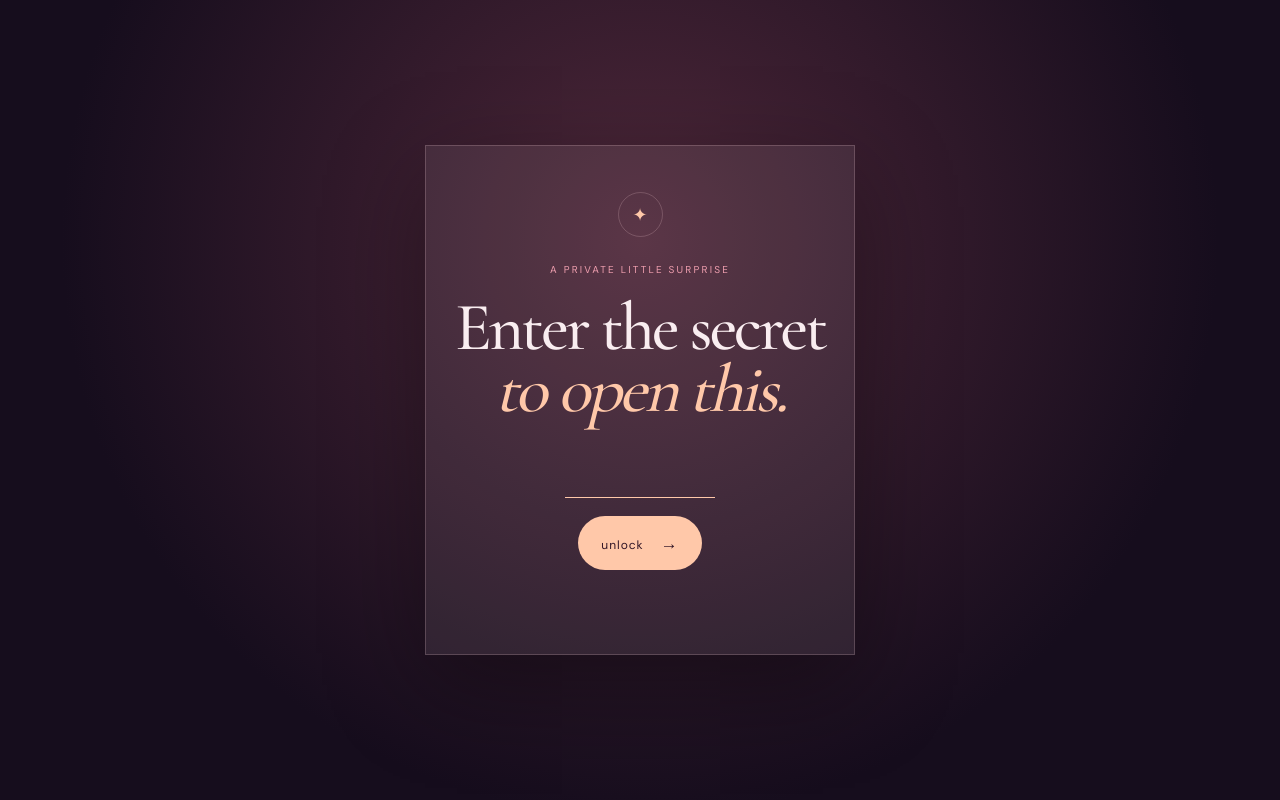
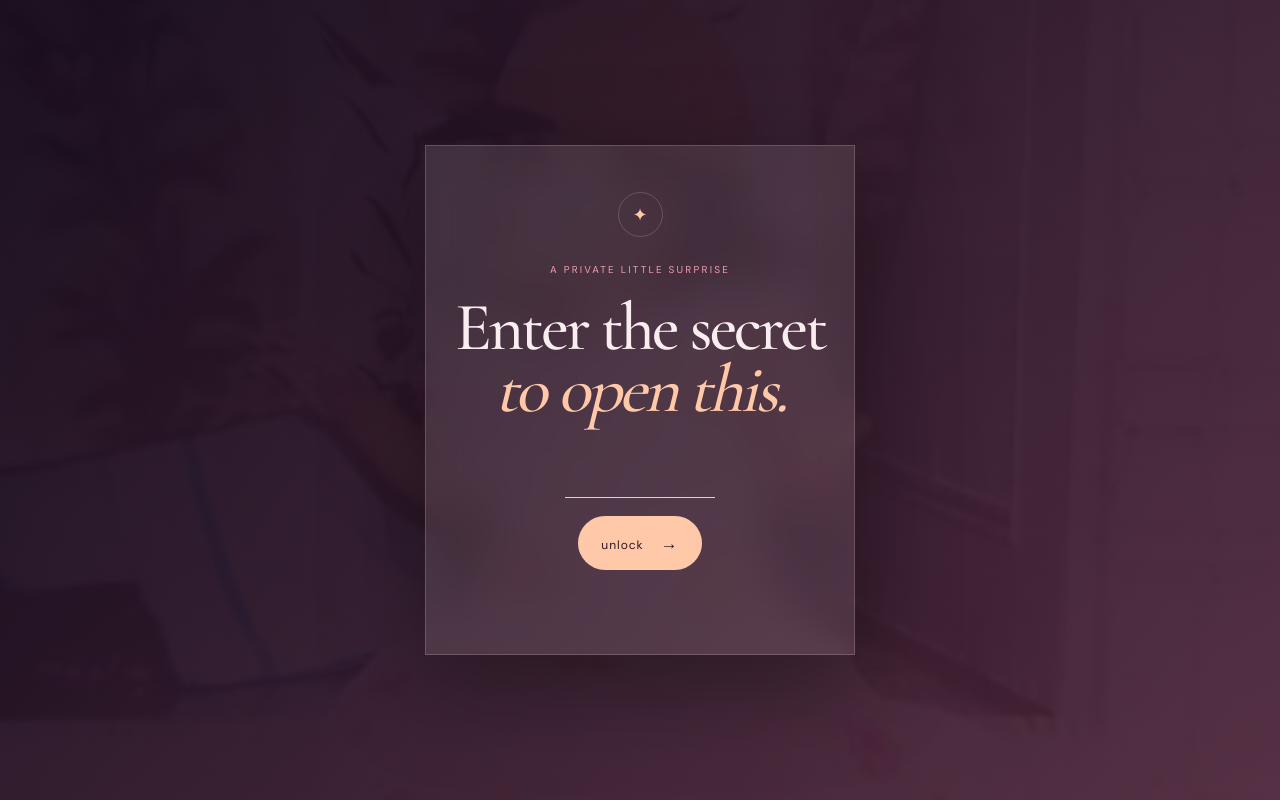
Before and after one commit to praga-del/for-nandhitha, a plain HTML site: page index.html in a window 1280 px wide. Shown: the top 800 px of the page. Drawn offline with nearby package versions, Linux system fonts and the light colour scheme.

Commit message:
Enhance magical entry and opening reveal

```diff
--- a/index.html
+++ b/index.html
@@ -17,7 +17,7 @@
       <div class="seal">✦</div>
       <p class="eyebrow">a private little surprise</p>
       <h2>Enter the secret<br><em>to open this.</em></h2>
-      <input id="passcode" class="passcode" inputmode="numeric" maxlength="4" autocomplete="off" aria-label="Passcode">
+      <input id="passcode" class="passcode" type="password" inputmode="numeric" maxlength="4" autocomplete="off" aria-label="Passcode">
       <button class="primary-btn" id="unlockButton">unlock <span>→</span></button>
       <p class="lock-error" id="lockError">That is not it, try again.</p>
     </div>
@@ -29,6 +29,7 @@
 
   <main>
     <section class="scene opening is-active" id="opening">
+      <div class="opening-image"><img src="assets/her-smile.jpg" alt="NANDHITHA smiling"></div>
       <div class="eyebrow">a little something, made only for you</div>
       <div class="seal">✦</div>
       <p class="kicker">For the girl who feels like home</p>
--- a/stylesheet.css
+++ b/stylesheet.css
@@ -7,7 +7,7 @@ body::before { content:''; position:fixed; inset:0; z-index:-3; background:radia
 .ambient { position:fixed; width:38vw; height:38vw; border-radius:50%; filter:blur(90px); opacity:.22; pointer-events:none; z-index:-1; }
 .ambient-one { top:10vh; left:-15vw; background:#d96487; } .ambient-two { right:-15vw; bottom:6vh; background:#f1a26d; }
 main { position:relative; }
-.lock-screen { position:fixed; inset:0; z-index:20; display:grid; place-items:center; padding:24px; background:radial-gradient(circle at 50% 30%,#4e2739,#160d1d 68%); transition:opacity .8s ease,visibility .8s ease; } .lock-screen.unlocked { opacity:0; visibility:hidden; pointer-events:none; } .lock-card { width:min(430px,100%); padding:46px 28px; text-align:center; border:1px solid var(--line); background:rgba(255,243,245,.07); box-shadow:0 30px 90px rgba(0,0,0,.35); } .lock-card .seal { margin-bottom:24px; } .lock-card h2 { font-size:clamp(42px,10vw,68px); margin-bottom:28px; } .passcode { display:block; width:150px; margin:0 auto 18px; border:0; border-bottom:1px solid var(--peach); outline:0; background:transparent; color:var(--ink); text-align:center; font:34px 'DM Sans',sans-serif; letter-spacing:.35em; } .lock-error { min-height:22px; margin:16px 0 0; font-size:11px; color:var(--rose); opacity:0; } .lock-error.show { opacity:1; }
+.lock-screen { position:fixed; inset:0; z-index:20; display:grid; place-items:center; padding:24px; background:linear-gradient(135deg,rgba(22,13,29,.97),rgba(75,36,57,.91)),url('assets/her-childhood.jpg') center/cover; transition:opacity .8s ease,visibility .8s ease; } .lock-screen.unlocked { opacity:0; visibility:hidden; pointer-events:none; } .lock-card { width:min(430px,100%); padding:46px 28px; text-align:center; border:1px solid var(--line); background:rgba(255,243,245,.1); backdrop-filter:blur(18px); box-shadow:0 30px 90px rgba(0,0,0,.35); } .lock-card .seal { margin-bottom:24px; } .lock-card h2 { font-size:clamp(42px,10vw,68px); margin-bottom:28px; } .passcode { display:block; width:150px; margin:0 auto 18px; border:0; border-bottom:1px solid var(--peach); outline:0; background:transparent; color:var(--ink); text-align:center; font:34px 'DM Sans',sans-serif; letter-spacing:.35em; } .lock-error { min-height:22px; margin:16px 0 0; font-size:11px; color:var(--rose); opacity:0; } .lock-error.show { opacity:1; }
 .scene { min-height:100svh; padding:9vh 8vw 12vh; position:relative; display:grid; place-items:center; isolation:isolate; overflow:hidden; }
 .scene::after { content:''; position:absolute; inset:auto 8vw 6vh; height:1px; background:linear-gradient(90deg,transparent,var(--line),transparent); }
 .section-number { position:absolute; top:34px; right:8vw; color:var(--muted); font-size:11px; letter-spacing:.18em; text-transform:uppercase; }
@@ -16,7 +16,7 @@ h1,h2,p { margin-top:0; } h1,h2 { font-family:'Cormorant Garamond',serif; font-w
 h1 { font-size:clamp(62px,14vw,170px); text-align:center; letter-spacing:-.04em; margin:0 0 25px; } h1 span { color:var(--rose); font-style:italic; }
 h2 { font-size:clamp(48px,7vw,96px); letter-spacing:-.045em; margin-bottom:26px; } h2 em { color:var(--peach); font-style:italic; }
 p { color:var(--muted); line-height:1.75; font-size:15px; }
-.opening { text-align:center; } .opening .eyebrow { position:absolute; top:34px; left:8vw; }
+.opening { text-align:center; } .opening .eyebrow { position:absolute; top:34px; left:8vw; } .opening-image { width:clamp(130px,18vw,220px); height:clamp(130px,18vw,220px); border-radius:50%; padding:8px; margin:0 auto 28px; border:1px solid rgba(255,200,169,.45); box-shadow:0 0 0 16px rgba(255,200,169,.05),0 20px 70px rgba(0,0,0,.4); animation:softFloat 5s ease-in-out infinite; } .opening-image img { width:100%; height:100%; object-fit:cover; object-position:center 35%; border-radius:50%; filter:saturate(.85); }
 .seal,.final-star { display:grid; place-items:center; width:45px; height:45px; margin:0 auto 38px; border:1px solid var(--line); border-radius:50%; color:var(--peach); font-size:18px; }
 .opening-copy { max-width:340px; margin:0 auto 34px; } .tiny-note { font-size:10px; letter-spacing:.12em; margin-top:16px; color:#9c7c88; }
 .primary-btn,.text-btn { border:0; cursor:pointer; font:inherit; transition:transform .25s ease,background .25s ease; }
@@ -44,5 +44,5 @@ p { color:var(--muted); line-height:1.75; font-size:15px; }
 .music-control { position:fixed; z-index:8; bottom:22px; left:22px; border:1px solid var(--line); border-radius:999px; padding:10px 13px; background:rgba(22,13,29,.72); backdrop-filter:blur(8px); color:var(--peach); cursor:pointer; font-size:15px; } .music-control span { font-size:9px; letter-spacing:.1em; text-transform:uppercase; margin-left:5px; }
 #hearts { position:fixed; inset:0; pointer-events:none; z-index:3; overflow:hidden; } .heart { position:absolute; bottom:-30px; color:var(--rose); animation:rise 7s linear forwards; opacity:0; }
 .reveal { opacity:0; transform:translateY(24px); transition:opacity 1s ease,transform 1s ease; } .scene.is-visible .reveal { opacity:1; transform:none; } .delay-one { transition-delay:.18s; }
-@keyframes float { 50% { transform:translate(14px,-18px) rotate(8deg); } } @keyframes pulse { 0%,100% { transform:scale(.8); opacity:.05; } 45% { transform:scale(1.8); opacity:.6; } } @keyframes arrivalGlow { from { box-shadow:0 0 20px rgba(255,200,169,.18), inset 0 0 22px rgba(238,158,174,.08); } to { box-shadow:0 0 64px rgba(255,200,169,.62), inset 0 0 58px rgba(238,158,174,.2); } } @keyframes cueText { from { opacity:.4; transform:translateY(16px); } to { opacity:1; transform:none; } } @keyframes rise { 0% { transform:translateY(0) rotate(0); opacity:0; } 15% { opacity:.7; } 100% { transform:translateY(-110vh) rotate(30deg); opacity:0; } }
+@keyframes float { 50% { transform:translate(14px,-18px) rotate(8deg); } } @keyframes softFloat { 50% { transform:translateY(-8px) scale(1.03); } } @keyframes pulse { 0%,100% { transform:scale(.8); opacity:.05; } 45% { transform:scale(1.8); opacity:.6; } } @keyframes arrivalGlow { from { box-shadow:0 0 20px rgba(255,200,169,.18), inset 0 0 22px rgba(238,158,174,.08); } to { box-shadow:0 0 64px rgba(255,200,169,.62), inset 0 0 58px rgba(238,158,174,.2); } } @keyframes cueText { from { opacity:.4; transform:translateY(16px); } to { opacity:1; transform:none; } } @keyframes rise { 0% { transform:translateY(0) rotate(0); opacity:0; } 15% { opacity:.7; } 100% { transform:translateY(-110vh) rotate(30deg); opacity:0; } }
 @media (max-width:720px) { .scene { padding:82px 24px 100px; } .opening .eyebrow { left:24px; right:24px; top:30px; text-align:center; } .section-number { right:24px; } .welcome-layout,.touch-layout { grid-template-columns:1fr; gap:42px; } .welcome-copy,.touch-copy { text-align:center; } .welcome-copy p,.touch-copy p { margin-left:auto; margin-right:auto; } .portrait-card { width:min(350px,85vw); margin:0 auto; } .touch-frame { margin:0 auto; } .touch .text-btn { margin-top:38px; } .hand-orbit { right:-28vw; bottom:-18vw; } .hand-photo { right:2vw; bottom:9vh; width:112px; height:164px; opacity:.4; } .cake-wrap { height:220px; } .memory-strip { justify-content:flex-start; overflow-x:auto; } .music-control { bottom:15px; left:15px; } }
```
